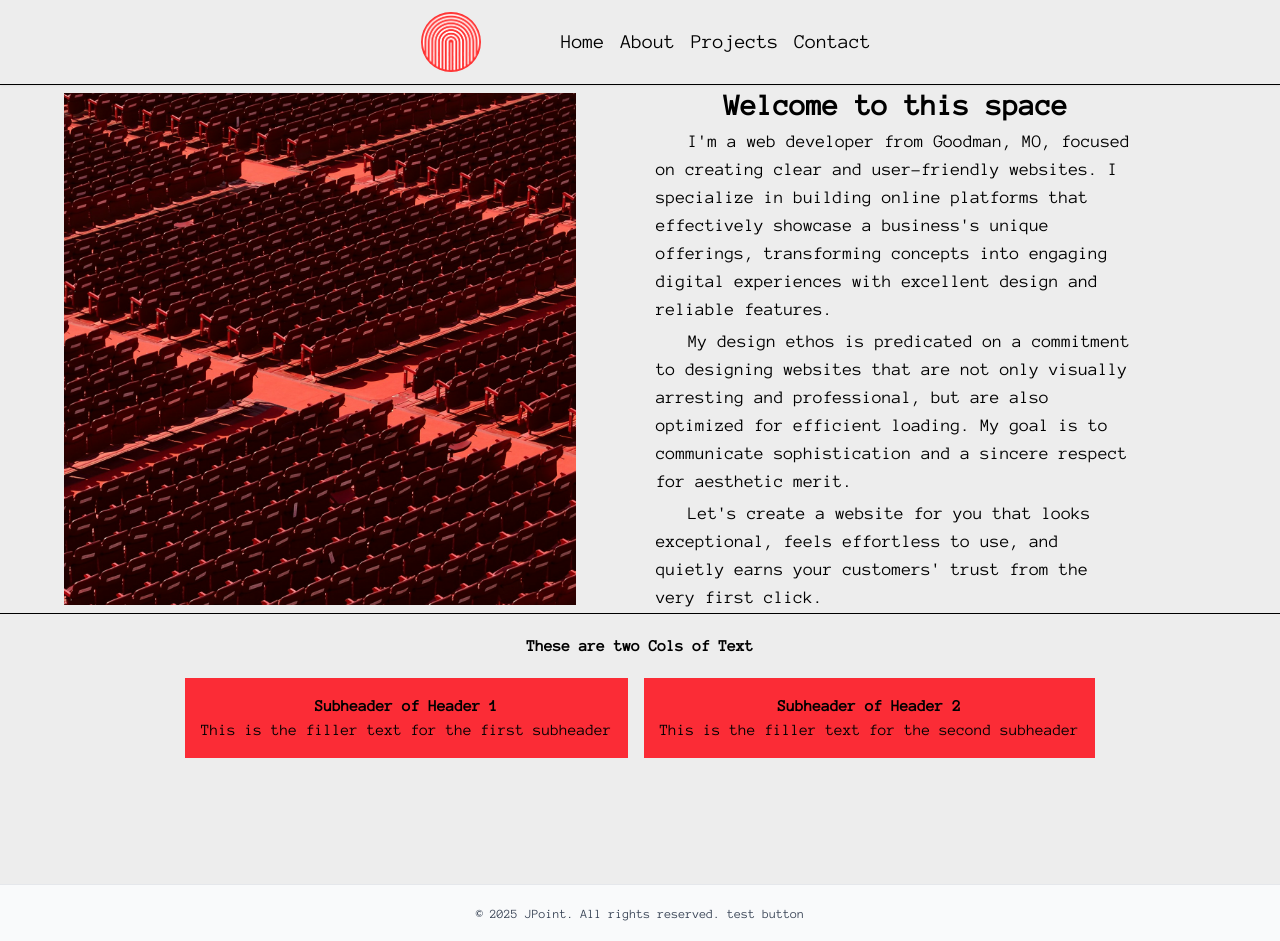
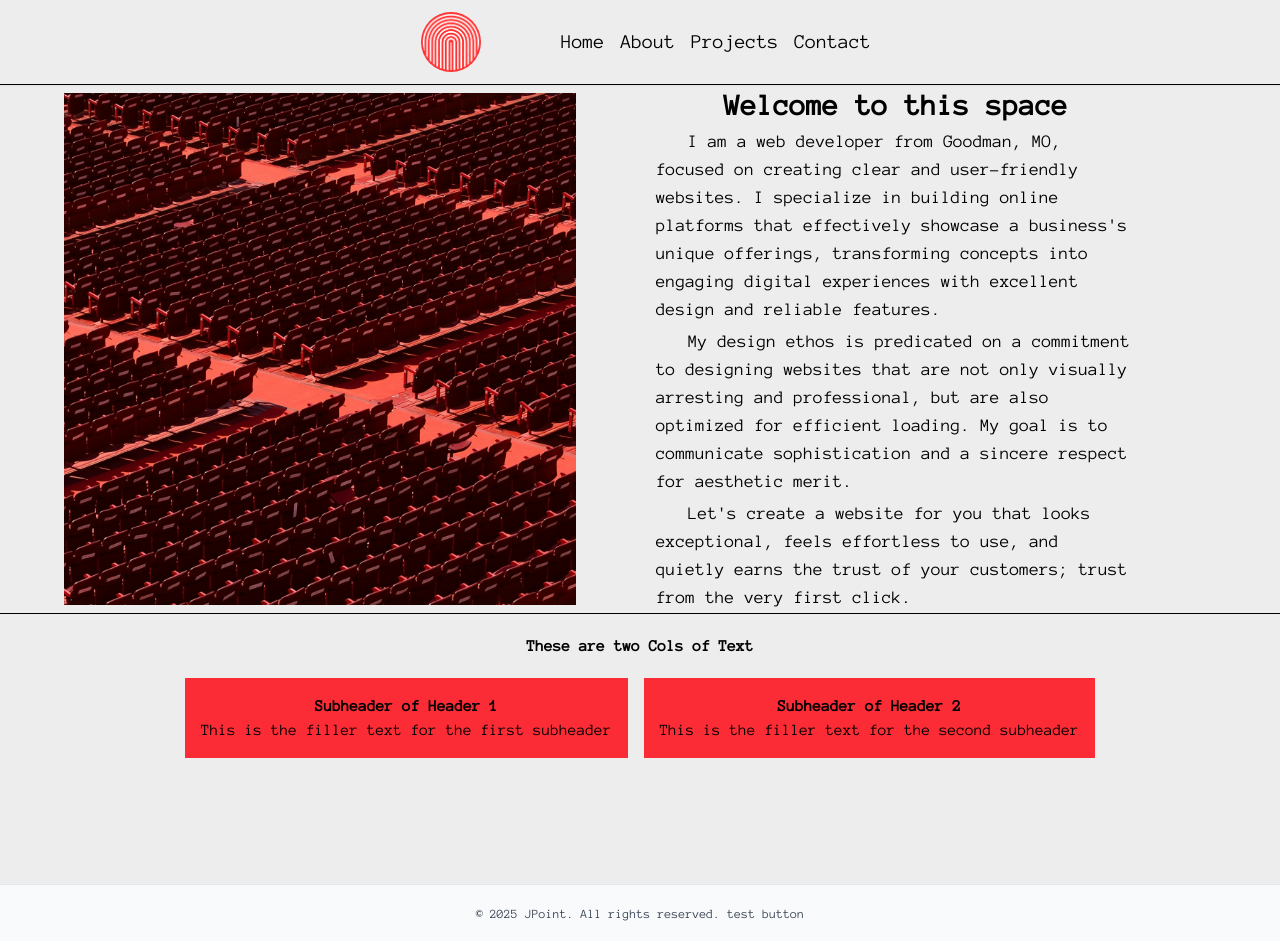
Before and after one commit to barnbarnwow/personal_website, a Next.js app: page / in a window 1280 px wide. Built offline with nearby package versions, Linux system fonts and the light colour scheme.

Commit message:
changes to main page copy

```diff
--- a/app/page.tsx
+++ b/app/page.tsx
@@ -16,11 +16,11 @@ export default function Home() {
             Welcome to this space
           </h1>
           <p className="indent-8 md:text-lg md:px-20 mt-1 md:mt-1">
-            I&apos;m a web developer from Goodman, MO, focused on creating clear
-            and user-friendly websites. I specialize in building online
-            platforms that effectively showcase a business&apos;s unique
-            offerings, transforming concepts into engaging digital experiences
-            with excellent design and reliable features.
+            I am a web developer from Goodman, MO, focused on creating clear and
+            user-friendly websites. I specialize in building online platforms
+            that effectively showcase a business&apos;s unique offerings,
+            transforming concepts into engaging digital experiences with
+            excellent design and reliable features.
           </p>
           <p className="indent-8 md:text-lg md:px-20 md:mt-1">
             My design ethos is predicated on a commitment to designing websites
@@ -30,8 +30,8 @@ export default function Home() {
           </p>
           <p className="indent-8 md:text-lg md:px-20 md:mt-1">
             Let&apos;s create a website for you that looks exceptional, feels
-            effortless to use, and quietly earns your customers&apos; trust from
-            the very first click.
+            effortless to use, and quietly earns the trust of your customers;
+            trust from the very first click.
           </p>
         </div>
       </div>
```
